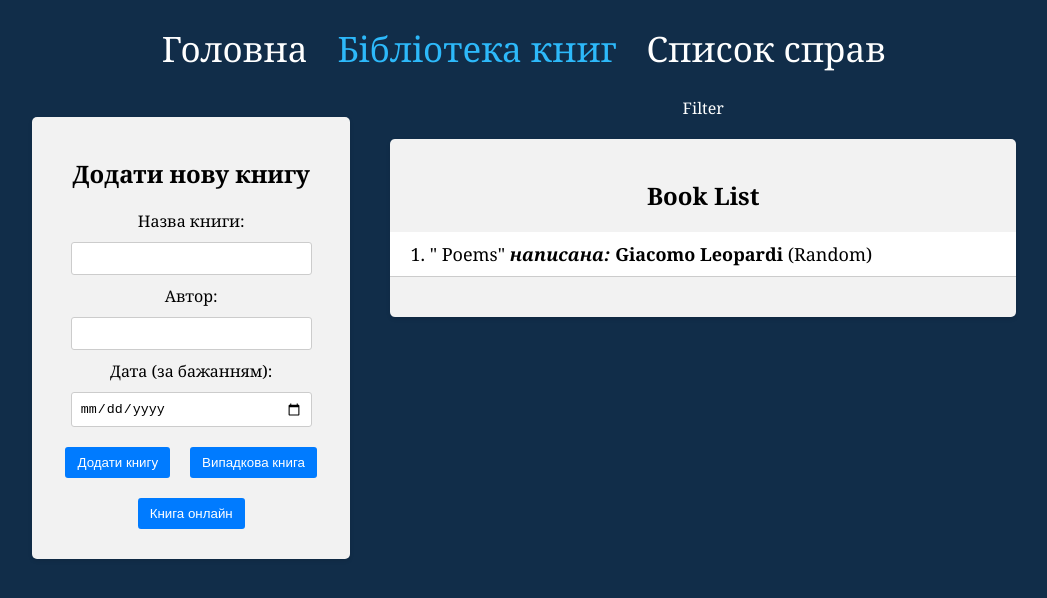
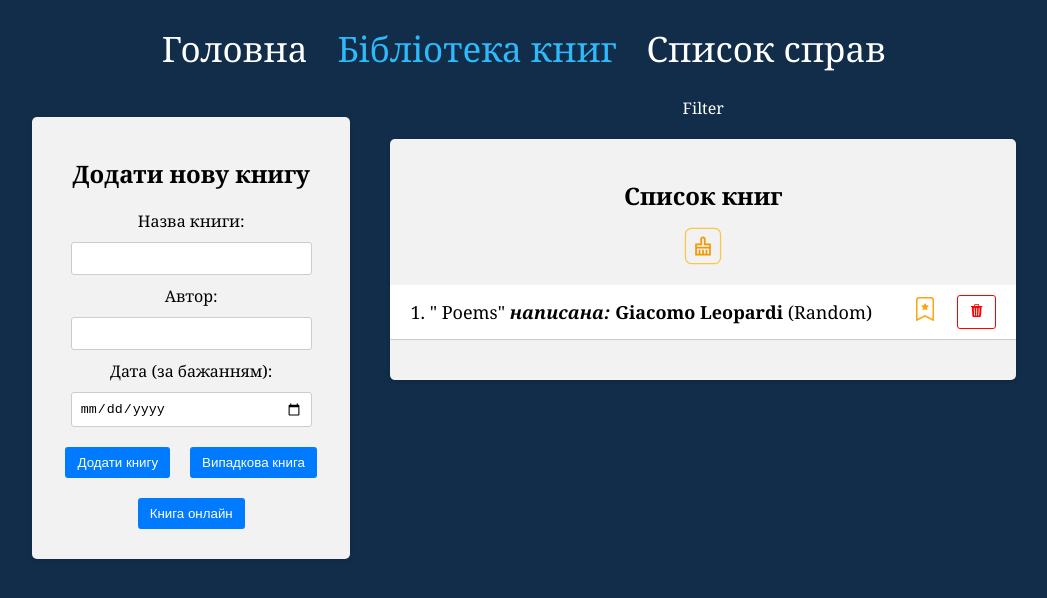
Before and after one commit to Uraniadz/BooksLibrary-and-ToDoList, a React (Create React App) app in the folder frontend/: page /books in a window 1280 px wide. Both pictures are taken after a click on the button "Випадкова книга". Shown: the top 598 px of the page, without its empty margins (116-1163 px from the left). Built offline with nearby package versions, Linux system fonts and the light colour scheme; the HTML template or start-up script is replaced by a standard one.

Commit message:
added  handleClearBooks, handleDeleteBookWithId, handleToggleIsFavoriteBook and  props isFavoriter, react-icons

```diff
--- a/frontend/package.json
+++ b/frontend/package.json
@@ -10,6 +10,7 @@
     "axios": "^1.6.5",
     "react": "^18.2.0",
     "react-dom": "^18.2.0",
+    "react-icons": "^5.0.1",
     "react-redux": "^9.1.0",
     "react-router-dom": "^6.21.2",
     "react-scripts": "5.0.1",
--- a/frontend/src/components/BooksLabrary/BookList/Booklist.css
+++ b/frontend/src/components/BooksLabrary/BookList/Booklist.css
@@ -61,3 +61,18 @@
   transition: color 0.3s ease;
   color: #fca510;
 }
+.clear {
+  cursor: pointer;
+}
+.clear-icons {
+  padding: 5px;
+  border: 1px solid rgb(245, 199, 75);
+  border-radius: 5px;
+  scale: 1.3;
+  color: #f29900;
+  transition: 0.3s;
+}
+.clear-icons:hover {
+  scale: 1.5;
+  background-color: rgb(251, 226, 226);
+}
--- a/frontend/src/components/BooksLabrary/BookList/Booklist.js
+++ b/frontend/src/components/BooksLabrary/BookList/Booklist.js
@@ -1,13 +1,40 @@
-import { useSelector } from 'react-redux';
+import { useSelector, useDispatch } from 'react-redux';
+import { BsBookmarkStarFill } from 'react-icons/bs';
+import { BsBookmarkStar, BsTrash3Fill } from 'react-icons/bs';
+import { GrClearOption } from 'react-icons/gr';
+import {
+  setDeleteBook,
+  setToggleIsFavorite,
+  setClearAllBooks,
+} from '../../../redux/slices/booksSlice';
 import './Booklist.css';
 
 function BookList() {
   const books = useSelector((state) => state.books);
+  const dispatch = useDispatch();
+
+  const handleClearAllBooks = () => {
+    dispatch(setClearAllBooks());
+  };
+  const handleDeleteBookWithId = (id) => {
+    dispatch(setDeleteBook(id));
+  };
+  const handleToggleIsFavoriteBook = (id) => {
+    dispatch(setToggleIsFavorite(id));
+  };
 
   return (
     <div className="app-block book-list">
-      <h2>Book List</h2>
-
+      <h2>Список книг</h2>
+      {books.length > 0 && (
+        <div
+          className="clear"
+          title="Очистити весь список"
+          onClick={handleClearAllBooks}
+        >
+          <GrClearOption className="clear-icons" />
+        </div>
+      )}
       {books.length > 0 ? (
         <ul>
           {books.map((book, i) => (
@@ -26,6 +53,29 @@ function BookList() {
                 {book.source}
                 {')'}
               </div>
+              <div className="book-actions">
+                <span onClick={() => handleToggleIsFavoriteBook(book.id)}>
+                  {' '}
+                  {book.isFavorite ? (
+                    <BsBookmarkStarFill
+                      className="star-icon"
+                      title="Додано у вибране"
+                    />
+                  ) : (
+                    <BsBookmarkStar
+                      className="star-icon"
+                      title="Додати у вибране"
+                    />
+                  )}
+                </span>
+
+                <button
+                  onClick={() => handleDeleteBookWithId(book.id)}
+                  title="Видалити книгу"
+                >
+                  <BsTrash3Fill />
+                </button>
+              </div>
             </li>
           ))}
         </ul>
--- a/frontend/src/redux/slices/booksSlice.js
+++ b/frontend/src/redux/slices/booksSlice.js
@@ -30,6 +30,21 @@ const booksSlice = createSlice({
     setRandomBook: (state, action) => {
       state.push(action.payload);
     },
+    setDeleteBook: (state, action) => {
+      return state.filter((book) => book.id !== action.payload);
+    },
+    setToggleIsFavorite: (state, action) => {
+      return state.map((book) => {
+        if (book.id === action.payload) {
+          return { ...book, isFavorite: !book.isFavorite };
+        } else {
+          return book;
+        }
+      });
+    },
+    setClearAllBooks: () => {
+      return initialState;
+    },
   },
   extraReducers: (builder) => {
     builder.addCase(fetchBooks.fulfilled, (state, action) => {
@@ -40,6 +55,12 @@ const booksSlice = createSlice({
   },
 });
 
-export const { setAddBook, setRandomBook } = booksSlice.actions;
+export const {
+  setAddBook,
+  setRandomBook,
+  setDeleteBook,
+  setToggleIsFavorite,
+  setClearAllBooks,
+} = booksSlice.actions;
 export { fetchBooks };
 export default booksSlice.reducer;
--- a/frontend/src/utils/createBooksWithId.js
+++ b/frontend/src/utils/createBooksWithId.js
@@ -3,6 +3,7 @@ import { v4 as uuidv4 } from 'uuid';
 function createBooksWithId(action, source) {
   return {
     ...action,
+    isFavorite: false,
     source,
     id: uuidv4(),
   };
```
Also changed, not shown: 1 other file (tests, documents, lock files or other folders).
